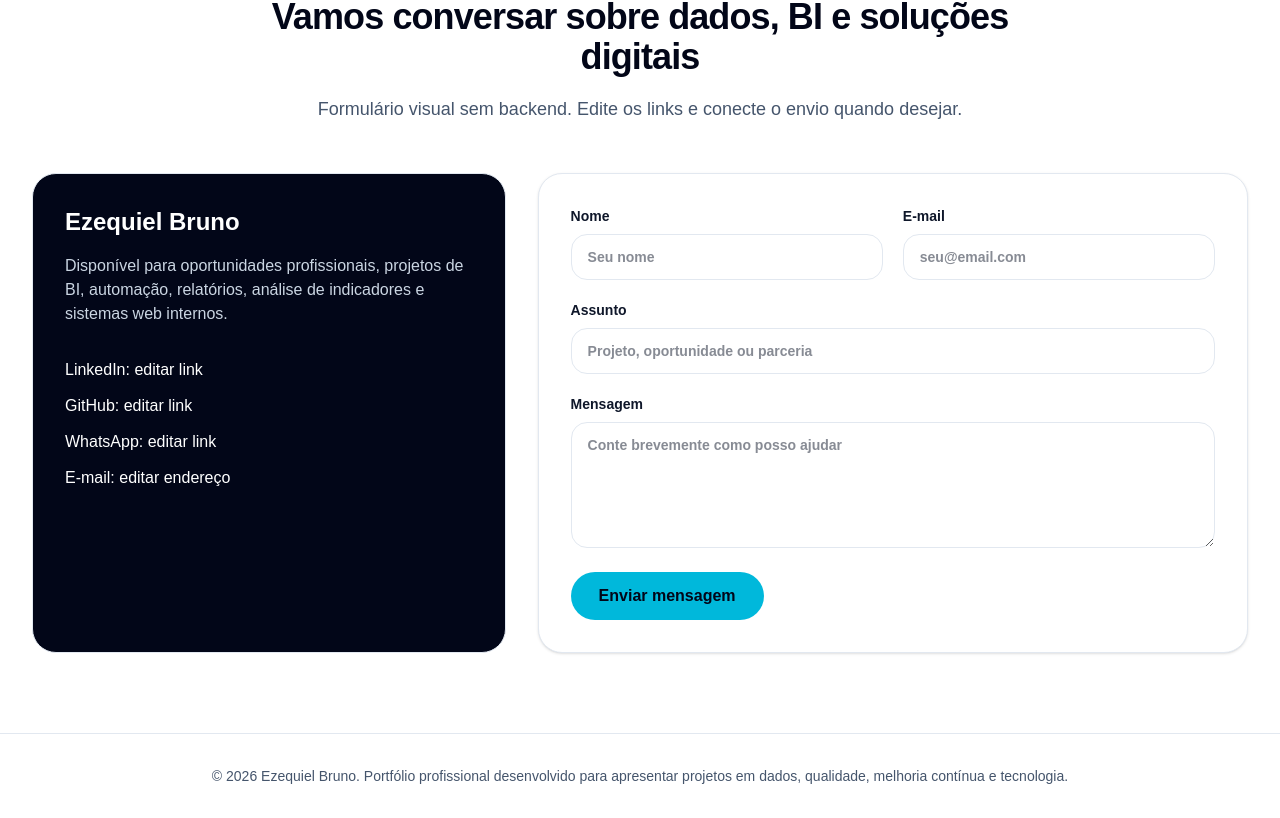
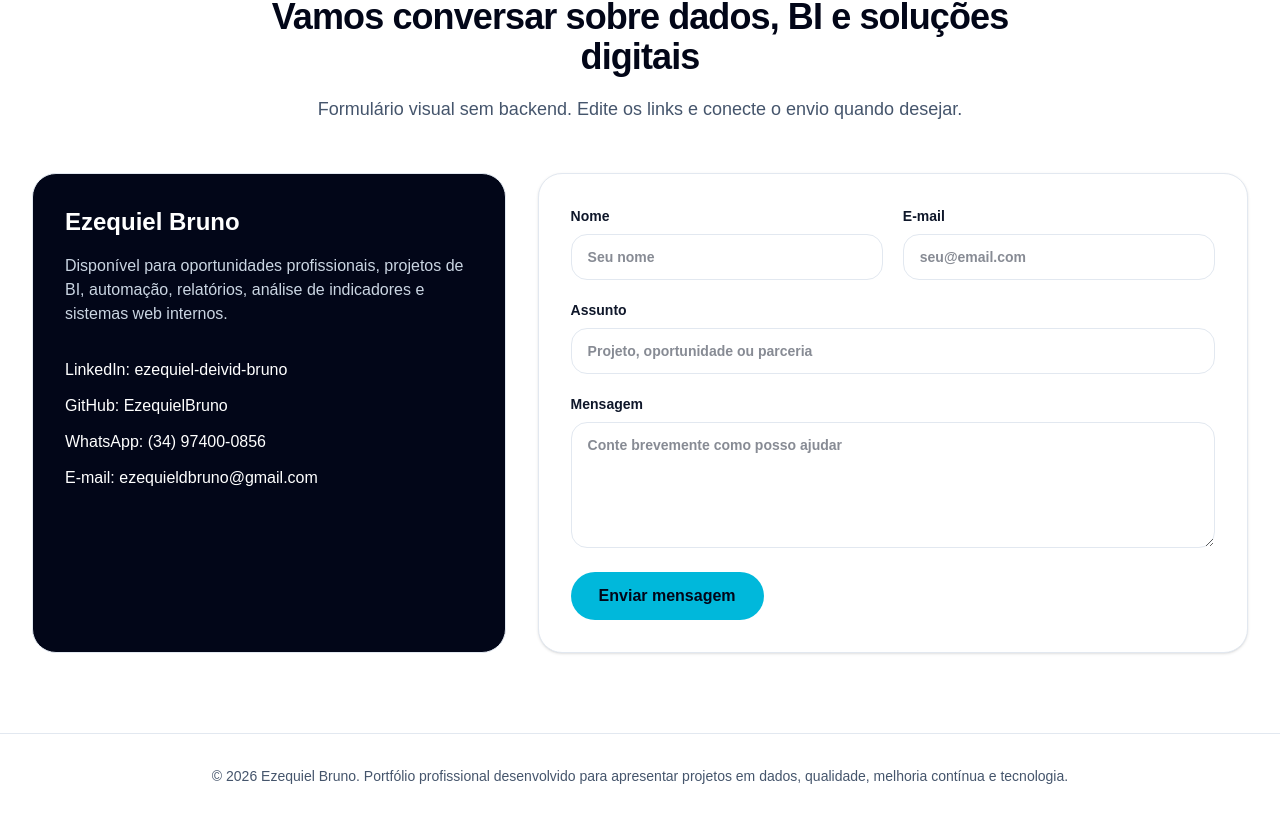
Before and after one commit to EzequielBruno/Portif-lio, a Next.js app: page / in a window 1280 px wide. Shown: the part 9009-9827 px from the top of the page. Built offline with nearby package versions, Linux system fonts and the light colour scheme.

Commit message:
Atualiza links de contato

```diff
--- a/src/components/Contact.tsx
+++ b/src/components/Contact.tsx
@@ -5,7 +5,7 @@ export function Contact() {
     <section id="contato" className="px-4 py-20 sm:px-6 lg:px-8">
       <div className="mx-auto max-w-7xl"><SectionHeader eyebrow="Contato" title="Vamos conversar sobre dados, BI e soluções digitais" description="Formulário visual sem backend. Edite os links e conecte o envio quando desejar." />
         <div className="grid gap-8 lg:grid-cols-[0.8fr_1.2fr]">
-          <aside className="rounded-3xl border border-slate-200 bg-slate-950 p-8 text-white dark:border-white/10"><h3 className="text-2xl font-bold">Ezequiel Bruno</h3><p className="mt-4 text-slate-300">Disponível para oportunidades profissionais, projetos de BI, automação, relatórios, análise de indicadores e sistemas web internos.</p><div className="mt-8 grid gap-3"><a href="https://linkedin.com/in/seu-usuario" className="hover:text-cyan-300">LinkedIn: editar link</a><a href="https://github.com/seu-usuario" className="hover:text-cyan-300">GitHub: editar link</a><a href="https://wa.me/5500000000000" className="hover:text-cyan-300">WhatsApp: editar link</a><a href="mailto:seuemail@exemplo.com" className="hover:text-cyan-300">E-mail: editar endereço</a></div></aside>
+          <aside className="rounded-3xl border border-slate-200 bg-slate-950 p-8 text-white dark:border-white/10"><h3 className="text-2xl font-bold">Ezequiel Bruno</h3><p className="mt-4 text-slate-300">Disponível para oportunidades profissionais, projetos de BI, automação, relatórios, análise de indicadores e sistemas web internos.</p><div className="mt-8 grid gap-3"><a href="https://www.linkedin.com/in/ezequiel-deivid-bruno-044707170/" className="hover:text-cyan-300">LinkedIn: ezequiel-deivid-bruno</a><a href="https://github.com/EzequielBruno" className="hover:text-cyan-300">GitHub: EzequielBruno</a><a href="https://wa.me/5534974000856" className="hover:text-cyan-300">WhatsApp: (34) 97400-0856</a><a href="mailto:ezequieldbruno@gmail.com" className="hover:text-cyan-300">E-mail: ezequieldbruno@gmail.com</a></div></aside>
           <form className="rounded-3xl border border-slate-200 bg-white p-8 shadow-sm dark:border-white/10 dark:bg-slate-900"><div className="grid gap-5 sm:grid-cols-2"><label className="grid gap-2 text-sm font-semibold">Nome<input className="rounded-2xl border border-slate-200 bg-transparent px-4 py-3 outline-none focus:border-cyan-400 dark:border-white/10" placeholder="Seu nome" /></label><label className="grid gap-2 text-sm font-semibold">E-mail<input type="email" className="rounded-2xl border border-slate-200 bg-transparent px-4 py-3 outline-none focus:border-cyan-400 dark:border-white/10" placeholder="seu@email.com" /></label></div><label className="mt-5 grid gap-2 text-sm font-semibold">Assunto<input className="rounded-2xl border border-slate-200 bg-transparent px-4 py-3 outline-none focus:border-cyan-400 dark:border-white/10" placeholder="Projeto, oportunidade ou parceria" /></label><label className="mt-5 grid gap-2 text-sm font-semibold">Mensagem<textarea rows={5} className="rounded-2xl border border-slate-200 bg-transparent px-4 py-3 outline-none focus:border-cyan-400 dark:border-white/10" placeholder="Conte brevemente como posso ajudar" /></label><button type="button" className="mt-6 rounded-full bg-cyan-500 px-7 py-3 font-bold text-slate-950 transition hover:bg-cyan-400">Enviar mensagem</button></form>
         </div>
       </div>
```
